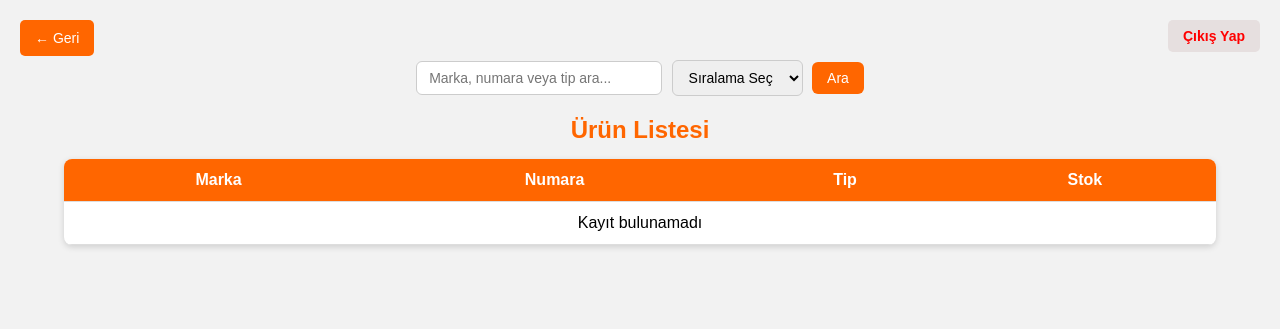
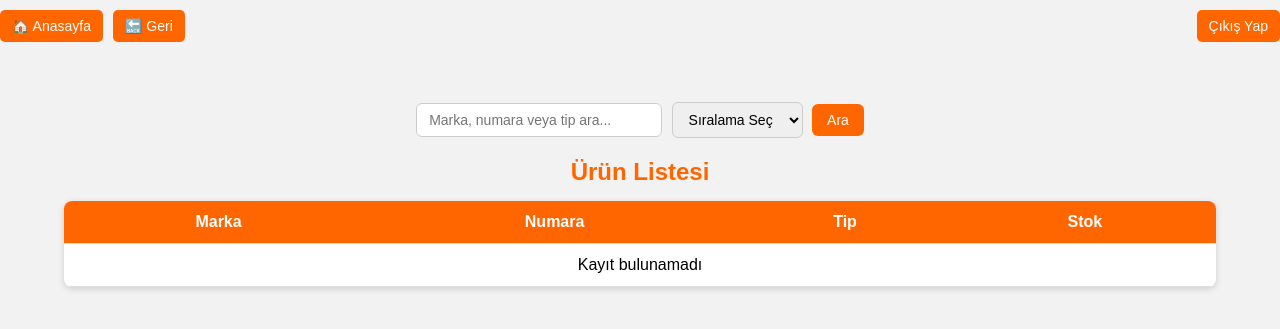
Before and after one commit to salihacelik/shoe_stock, a PHP site: page /list_shoe.php in a window 1280 px wide. Shown: the top 329 px of the page. Run offline with PHP 8.4, Linux system fonts and the light colour scheme; the visitor is signed in with stand-in values (Sample User, id 1); data that the repository does not hold is empty.

Commit message:
butonlar

```diff
--- a/list_shoe.php
+++ b/list_shoe.php
@@ -42,25 +42,58 @@ if ($result && $result->num_rows > 0) {
     <meta charset="UTF-8">
     <title>Ürün Listele</title>
    <style>
+    .header {
+    display: flex;
+    justify-content: space-between;
+    align-items: center;
+    margin: 10px 0;
+}
+.header-left {
+    display: flex;
+    align-items: center;
+    gap: 10px;
+}
+.header-left a {
+    text-decoration: none;
+    color: white;
+    background-color: #ff6600;
+    padding: 8px 12px;
+    border-radius: 5px;
+    font-size: 14px;
+}
+.header-left a:hover {
+    opacity: 0.8;
+}
+.header-right a {
+    text-decoration: none;
+    color: white;
+    background-color: #ff6600;
+    padding: 8px 12px;
+    border-radius: 5px;
+    font-size: 14px;
+}
+.header-right a:hover {
+    opacity: 0.8;
+}
+
+/* Önceki CSS */
+.back-button {
+    position: absolute;
+    top: 20px;
+    left: 20px;
+    padding: 10px 15px;
+    background-color: #ff6600; /* FLO turuncusu */
+    color: white;
+    border: none;
+    border-radius: 5px;
+    cursor: pointer;
+    font-size: 14px;
+    z-index: 1000;
+}
+
         body { font-family: Arial; background-color: #f2f2f2; margin: 0; padding: 0; }
         .back-button { position: absolute; top: 20px; left: 20px; padding: 10px 15px; background-color: #ff6600; color: white; border: none; border-radius: 5px; cursor: pointer; font-size: 14px; z-index: 1000; }
-        .logout {
-    position: absolute;      /* Sayfa üzerinde konumlandırma */
-    top: 20px;               /* Üstten 20px boşluk */
-    right: 20px;             /* Sağdan 20px boşluk */
-    background-color: #e6dfdfff; /* Kırmızı arka plan */
-    color: white;            /* Beyaz yazı */
-    padding: 8px 15px;       /* İç boşluk */
-    text-decoration: none;   /* Alt çizgi kaldır */
-    border-radius: 5px;      /* Kenarları yuvarlat */
-    font-size: 14px;         /* Yazı boyutu */
-    font-weight: bold;       /* Yazıyı kalın yap */
-    transition: opacity 0.2s ease; /* Hover efekti için geçiş */
-}
 
-.logout:hover {
-    opacity: 0.8;            /* Hover’da hafif saydamlık */
-}
         .container { width: 90%; margin: 60px auto 30px auto; }
         h2 { text-align:center; color:#ff6600; margin-bottom: 15px; }
         .search-form { margin-bottom: 20px; text-align: center; }
@@ -82,8 +115,17 @@ if ($result && $result->num_rows > 0) {
 </head>
 <body>
 
-<button class="back-button" onclick="window.history.back()">← Geri</button>
-<a class="logout" href="logout.php" class="logout">Çıkış Yap</a>
+<div class="header">
+    <div class="header-left">
+        <a href="dashboard.php">🏠 Anasayfa</a>
+        <a href="javascript:history.back()">🔙 Geri</a>
+    </div>
+    <div class="header-right">
+        <a href="logout.php" class="logout-btn">Çıkış Yap</a>
+
+    </div>
+</div>
+
 
 <div class="container">
 
```
Also changed, not shown: add_shoe.php (+48 -4 lines).
